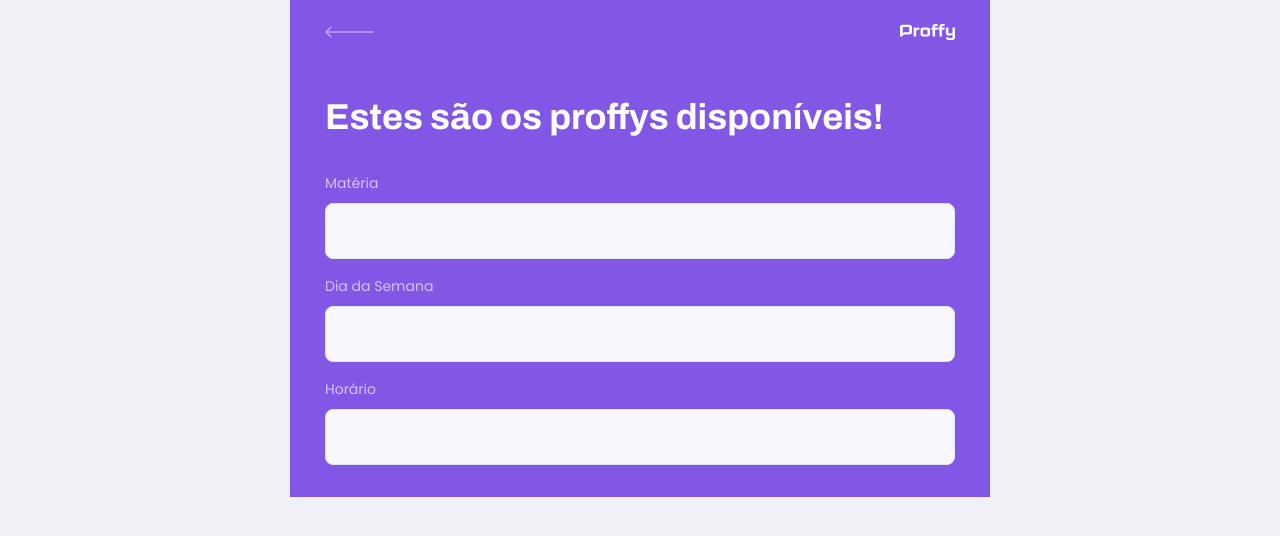
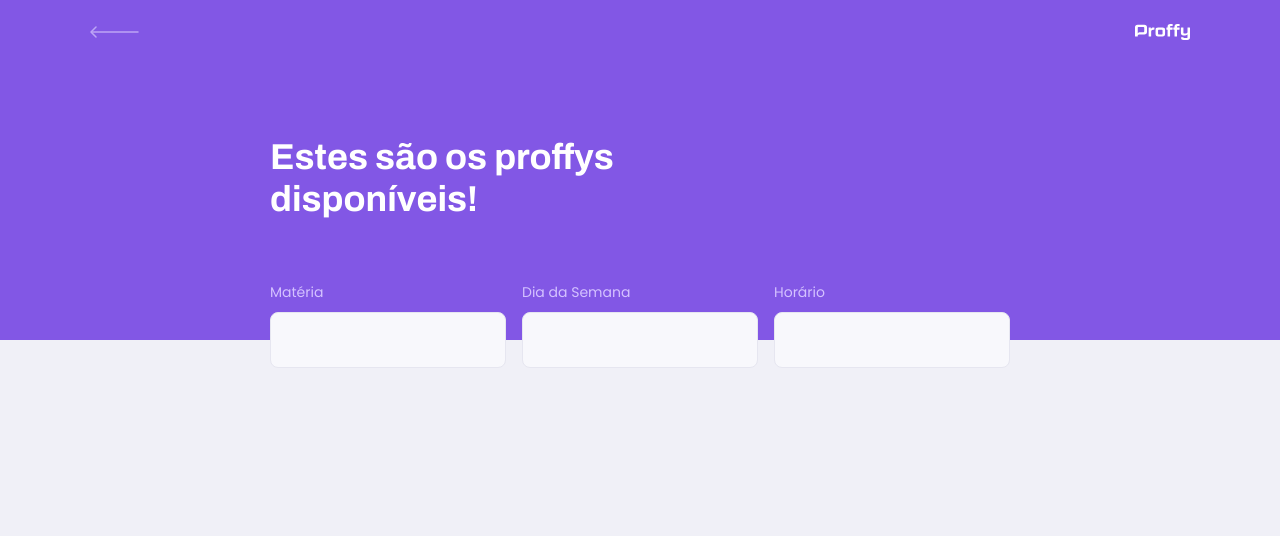
Before and after one commit to andre-lfa/proffy-frontend, a React (Create React App) app: page /study in a window 1280 px wide. Shown: the top 536 px of the page. Built offline with nearby package versions, Linux system fonts and the light colour scheme.

Commit message:
Make teachers list header responsive

```diff
--- a/src/components/PageHeader/index.tsx
+++ b/src/components/PageHeader/index.tsx
@@ -5,6 +5,8 @@
 
 import logoImg from '../../assets/images/logo.svg';
 import backIcon from '../../assets/images/icons/back.svg';
+
+import './styles.css';
 
 interface PageHeaderProps {
     title: string;
--- a/src/components/PageHeader/styles.css
+++ b/src/components/PageHeader/styles.css
@@ -0,0 +1,66 @@
+.page-header {
+    display: flex;
+    flex-direction: column;
+    background-color: var(--color-primary);
+}
+
+.page-header .top-bar-container {
+    width: 90%;
+    margin: 0 auto;
+    display: flex;
+    justify-content: space-between;
+    align-items: center;
+    color: var(--color-text-in-primary);
+    padding: 1.6rem 0;
+}
+
+.page-header .top-bar-container a {
+    height: 3.2rem;
+    transition: opacity 0.2s;
+}
+
+.page-header .top-bar-container a:hover {
+    opacity: 0.6;
+}
+
+.page-header .top-bar-container > img {
+    height: 1.6rem;
+}
+
+.page-header .header-content {
+    width: 90%;
+    margin: 0 auto;
+    position: relative;
+    margin: 3.2rem auto;
+}
+
+.page-header .header-content strong {
+    font: 700 3.6rem Archivo;
+    line-height: 4.2rem;
+    color: var(--color-title-in-primary);
+}
+
+@media (min-width: 700px) {
+    .page-header {
+        height: 340px;
+    }
+
+    .page-header .top-bar-container {
+        max-width: 1100px;
+    }
+
+    .page-header .header-content {
+        flex: 1;
+        max-width: 740px;
+        margin: 0 auto;
+        padding-bottom: 48px;
+        display: flex;
+        flex-direction: column;
+        justify-content: center;
+        align-items: flex-start;
+    }
+
+    .page-header .header-content strong {
+        max-width: 350px;
+    }
+}
--- a/src/pages/Landing/TeacherList/styles.css
+++ b/src/pages/Landing/TeacherList/styles.css
@@ -1,48 +1,6 @@
 #page-teacher-list {
     width: 100vw;
     height: 100vh;
-}
-
-.page-header {
-    display: flex;
-    flex-direction: column;
-    background-color: var(--color-primary);
-}
-
-.page-header .top-bar-container {
-    width: 90%;
-    margin: 0 auto;
-    display: flex;
-    justify-content: space-between;
-    align-items: center;
-    color: var(--color-text-in-primary);
-    padding: 1.6rem 0;
-}
-
-.page-header .top-bar-container a {
-    height: 3.2rem;
-    transition: opacity 0.2s;
-}
-
-.page-header .top-bar-container a:hover {
-    opacity: 0.6;
-}
-
-.page-header .top-bar-container > img {
-    height: 1.6rem;
-}
-
-.page-header .header-content {
-    width: 90%;
-    margin: 0 auto;
-    position: relative;
-    margin: 3.2rem auto;
-}
-
-.page-header .header-content strong {
-    font: 700 3.6rem Archivo;
-    line-height: 4.2rem;
-    color: var(--color-title-in-primary);
 }
 
 #search-teachers {
@@ -87,3 +45,21 @@
     right: 1.6rem;
     bottom: 0;
 }
+
+@media (min-width: 700px) {
+    #page-teacher-list {
+        max-width: 100vw;
+    }
+
+    #search-teachers {
+        display: grid;
+        grid-template-columns: repeat(3, 1fr);
+        column-gap: 16px;
+        position: absolute;
+        bottom: -28px;
+    }
+
+    #search-teachers .input-block + .input-block {
+        margin-top: 0;
+    }
+}
```
